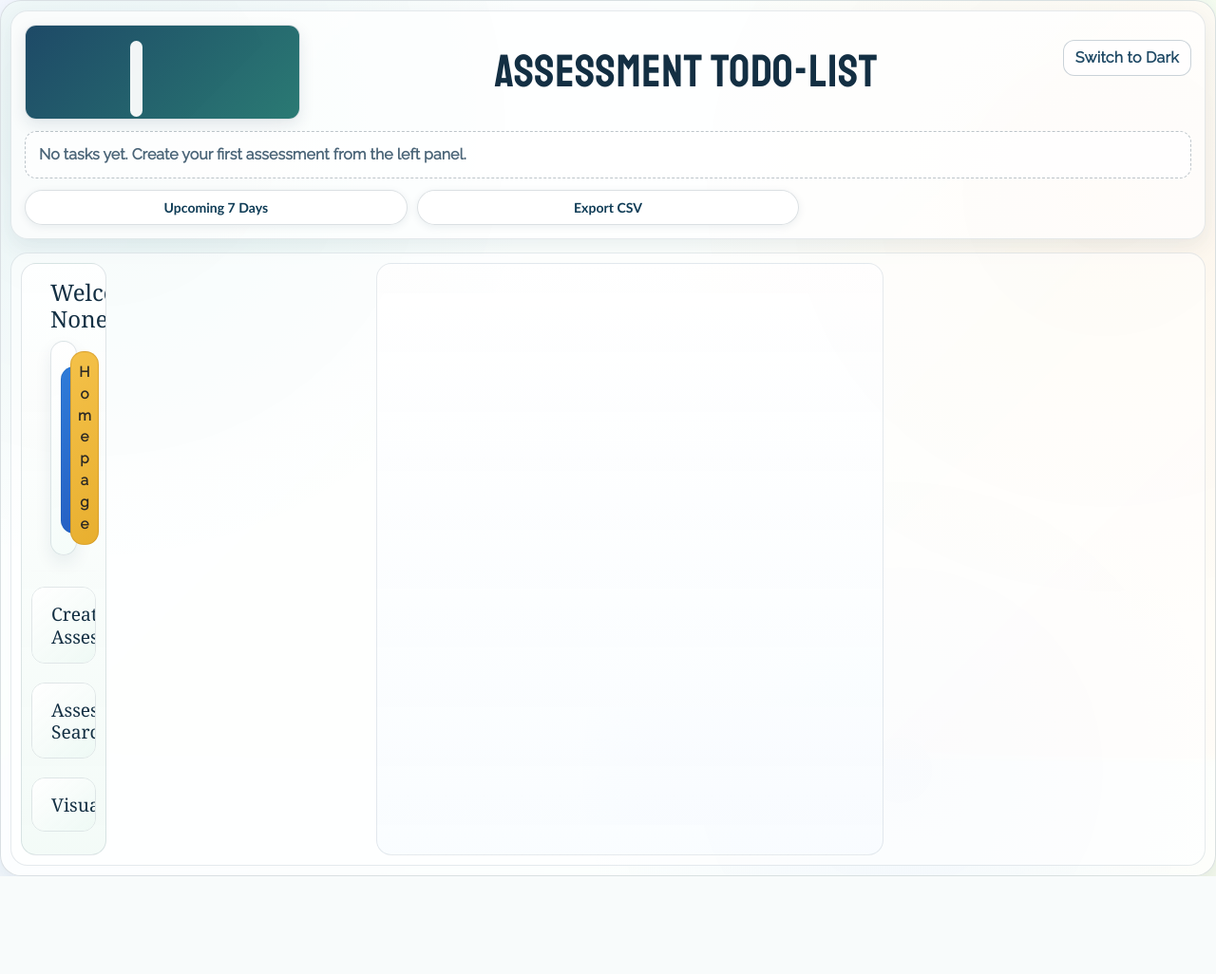
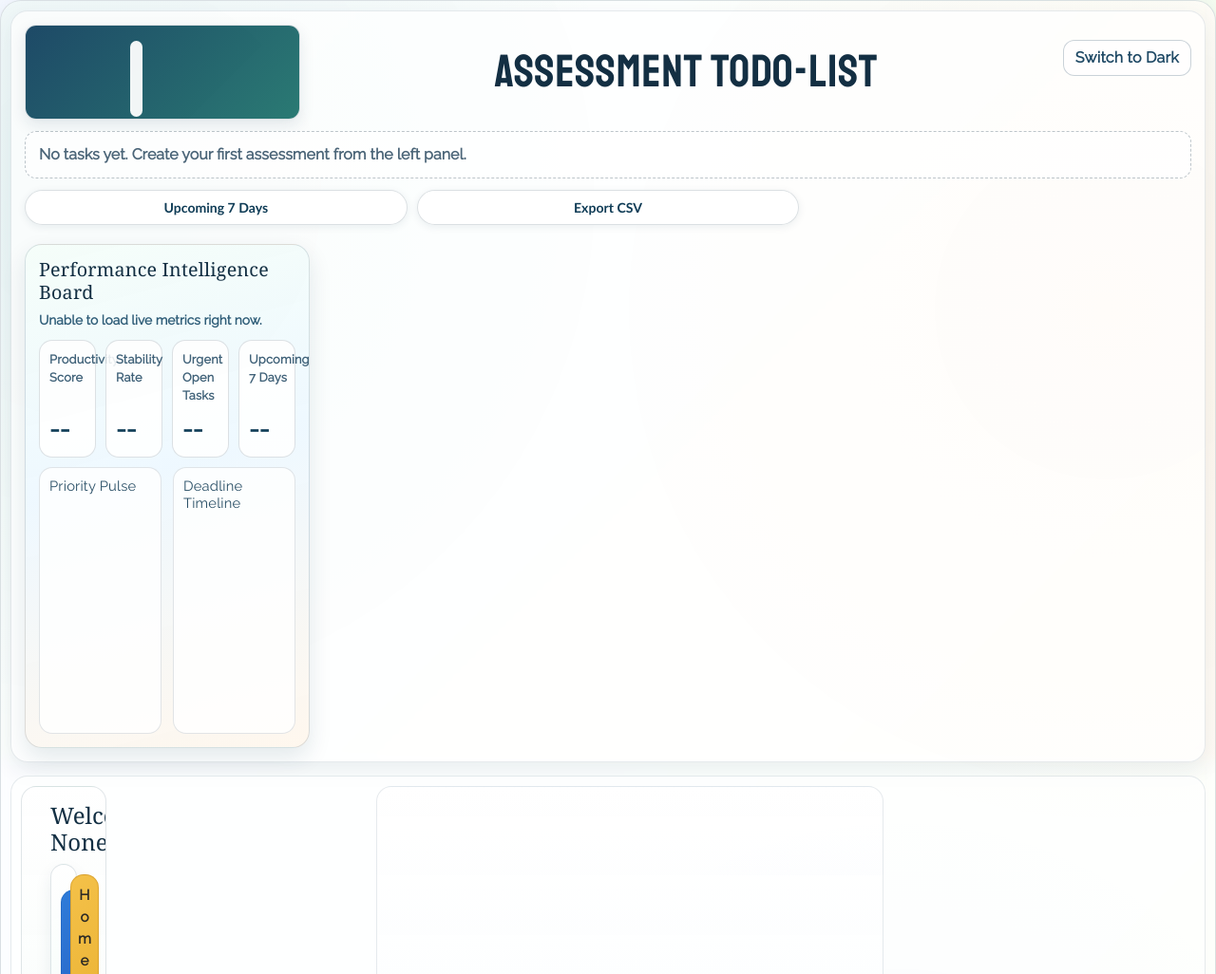
Before and after one commit to frankwyf/Flask_Todo_List, a Flask app: page /discard in a window 1280 px wide. Shown: the top 1026 px of the page at 95% size. Before the commit the page ends 923 px from the top, so only its background shows below. Run offline with Flask 3, Linux system fonts and the light colour scheme; data that the repository does not hold is empty; some libraries are stand-ins or nearby versions.

Commit message:
feat(ui): add intelligence dashboard and richer client interactions

```diff
--- a/app/static/css/portfolio-upgrade.css
+++ b/app/static/css/portfolio-upgrade.css
@@ -735,6 +735,94 @@ button[type="reset"],
   color: var(--ui-brand);
 }
 
+#todo_list .insight-lab {
+  margin-top: 10px;
+  border: 1px solid rgba(19, 47, 67, 0.14);
+  border-radius: 18px;
+  background:
+    linear-gradient(165deg, rgba(245, 255, 250, 0.86) 0%, rgba(235, 247, 255, 0.84) 45%, rgba(255, 246, 235, 0.85) 100%);
+  box-shadow: 0 10px 24px rgba(12, 51, 74, 0.11);
+  padding: 14px;
+  animation: riseIn 480ms ease both;
+}
+
+#todo_list .insight-lab-head {
+  display: flex;
+  flex-wrap: wrap;
+  align-items: baseline;
+  justify-content: space-between;
+  gap: 8px;
+  margin-bottom: 10px;
+}
+
+#todo_list .insight-lab-head h4 {
+  margin: 0;
+  font-size: clamp(1rem, 1.1vw + 0.35rem, 1.25rem);
+  letter-spacing: 0.2px;
+}
+
+#todo_list #insight-status {
+  margin: 0;
+  color: #2f5d78;
+  font-size: 0.86rem;
+  font-weight: 600;
+}
+
+#todo_list .insight-kpis {
+  display: grid;
+  grid-template-columns: repeat(4, minmax(0, 1fr));
+  gap: 10px;
+}
+
+#todo_list .insight-kpi-card {
+  border: 1px solid rgba(19, 47, 67, 0.14);
+  border-radius: 14px;
+  background: rgba(255, 255, 255, 0.88);
+  padding: 10px;
+  min-height: 84px;
+  display: grid;
+  align-content: space-between;
+  gap: 6px;
+}
+
+#todo_list .insight-kpi-label {
+  font-size: 0.8rem;
+  letter-spacing: 0.22px;
+  color: #3f6178;
+  font-weight: 700;
+}
+
+#todo_list .insight-kpi-card strong {
+  font-size: clamp(1.15rem, 2vw, 1.6rem);
+  color: #0f3d57;
+}
+
+#todo_list .insight-chart-grid {
+  margin-top: 10px;
+  display: grid;
+  grid-template-columns: repeat(2, minmax(0, 1fr));
+  gap: 12px;
+}
+
+#todo_list .insight-chart-card {
+  border: 1px solid rgba(19, 47, 67, 0.12);
+  border-radius: 14px;
+  background: rgba(255, 255, 255, 0.82);
+  padding: 10px;
+}
+
+#todo_list .insight-chart-card h5 {
+  margin: 0 0 4px;
+  font-size: 0.92rem;
+  color: #2b5067;
+  letter-spacing: 0.2px;
+}
+
+#todo_list .insight-chart-canvas {
+  width: 100%;
+  min-height: 220px;
+}
+
 .theme-toolbar {
   display: flex;
   justify-content: flex-end;
--- a/app/static/js/home.js
+++ b/app/static/js/home.js
@@ -1,103 +1,265 @@
-//deal with the deadline date
-var today = new Date();
-var year = today.getFullYear();
-var month = today.getMonth() + 1;
-var date = today.getDate();
-var hour = today.getHours();
-var min = today.getMinutes();
-
-//make up for month and date if it is not two-digits
+// Deal with datetime defaults for task forms.
 function addZero(num) {
-    return num < 10 ? '0' + num : num;
+    return num < 10 ? "0" + num : String(num);
 }
 
-$(document).ready(function () {
-    document.getElementById('setdead').setAttribute("value",
-        year + "-" + addZero(month) + "-" + addZero(date) + "T" + addZero(hour) + ":" + addZero(min));
-    document.getElementById('setremind').setAttribute("value",
-        year + "-" + addZero(month) + "-" + addZero(date) + "T" + addZero(hour) + ":" + addZero(min));
-});
+function setNowForTaskInputs() {
+    var now = new Date();
+    var datetimeValue =
+        now.getFullYear() +
+        "-" +
+        addZero(now.getMonth() + 1) +
+        "-" +
+        addZero(now.getDate()) +
+        "T" +
+        addZero(now.getHours()) +
+        ":" +
+        addZero(now.getMinutes());
 
-//front end check for new assessment adding
-const form = document.getElementById('form');
-const module = document.getElementById('create-list-input');
-const assessment = document.getElementById('create-task-input');
+    var deadlineInput = document.getElementById("setdead");
+    var remindInput = document.getElementById("setremind");
 
-
-if (form && module && assessment) {
-    form.addEventListener('submit', e => {
-        e.preventDefault();
-        const modulevalue = module.value.trim();
-        const assvalue = assessment.value.trim();
-        if (modulevalue === '') {
-            setError(module, "Module must be entered!");
-        } else if (assvalue === '') {
-            setError(assessment, "Assessment must be entered!");
-        } else {
-            form.submit();
+    if (deadlineInput) {
+        deadlineInput.setAttribute("value", datetimeValue);
     }
-    })
-}
-const setError = (element, message) => {
-    const inputControl = element.parentElement;
-    const errorDisplay = inputControl.querySelector('.error-message');
-    errorDisplay.innerText = message;
-    inputControl.classList.add('error-message');
-}
-
-// Configure weather widget only if a key is provided by backend config.
-if (window.WEATHER_WIDGET_KEY) {
-    WIDGET = {
-        "CONFIG": {
-            "layout": "1",
-            "width": "400",
-            "height": "120",
-            "background": "1",
-            "dataColor": "FFFFFF",
-            "language": "en",
-            "borderRadius": "5",
-            "key": window.WEATHER_WIDGET_KEY
-        }
+    if (remindInput) {
+        remindInput.setAttribute("value", datetimeValue);
     }
 }
 
-
-//log out a user
-function logout() {
-    //sent a modal to tell the user that he/she has been logged out
-    window.location.href = "http://127.0.0.1:5000/newlogin"
+function setError(element, message) {
+    var inputControl = element.parentElement;
+    var errorDisplay = inputControl.querySelector(".error-message");
+    if (!errorDisplay) {
+        return;
+    }
+    errorDisplay.innerText = message;
+    inputControl.classList.add("error-message");
 }
 
-//show toast for more message
-var liveToastBtn = document.querySelector("#liveToastBtn");
-if (liveToastBtn) {
-    liveToastBtn.onclick = function () {
-        var toastEl = document.querySelector('.toast');
-        if (!toastEl) {
+function clearError(element) {
+    var inputControl = element.parentElement;
+    var errorDisplay = inputControl.querySelector(".error-message");
+    if (!errorDisplay) {
         return;
     }
+    errorDisplay.innerText = "";
+    inputControl.classList.remove("error-message");
+}
+
+function bindCreateTaskValidation() {
+    var form = document.getElementById("form");
+    var moduleInput = document.getElementById("create-list-input");
+    var assessmentInput = document.getElementById("create-task-input");
+
+    if (!form || !moduleInput || !assessmentInput) {
+        return;
+    }
+
+    form.addEventListener("submit", function (event) {
+        event.preventDefault();
+        clearError(moduleInput);
+        clearError(assessmentInput);
+
+        var moduleValue = moduleInput.value.trim();
+        var assessmentValue = assessmentInput.value.trim();
+
+        if (!moduleValue) {
+            setError(moduleInput, "Module must be entered!");
+            return;
+        }
+
+        if (!assessmentValue) {
+            setError(assessmentInput, "Assessment must be entered!");
+            return;
+        }
+
+        form.submit();
+    });
+}
+
+function logout() {
+    window.location.href = window.location.origin + "/newlogin";
+}
+
+function showToastIfPresent() {
+    var toastEl = document.querySelector(".toast");
+    if (!toastEl || !window.bootstrap || !window.bootstrap.Toast) {
+        return;
+    }
+
     new bootstrap.Toast(toastEl).show();
     window.setTimeout(function () {
-            $(".toast").removeClass("show");
+        toastEl.classList.remove("show");
     }, 5000);
 }
+
+function bindToastActions() {
+    var createBtn = document.querySelector("#liveToastBtn");
+    if (createBtn) {
+        createBtn.addEventListener("click", showToastIfPresent);
     }
 
     var inTaskButtons = document.querySelectorAll(".in-task-link");
-if (inTaskButtons.length > 0) {
     inTaskButtons.forEach(function (btn) {
-        btn.addEventListener('click', function () {
-            var toastEl = document.querySelector('.toast');
-            if (!toastEl) {
-                return;
-            }
-            new bootstrap.Toast(toastEl).show();
-        });
+        btn.addEventListener("click", showToastIfPresent);
     });
 }
 
-//log out popover
-var popoverTriggerList = [].slice.call(document.querySelectorAll('[data-bs-toggle="popover"]'))
-var popoverList = popoverTriggerList.map(function (popoverTriggerEl) {
-return new bootstrap.Popover(popoverTriggerEl)
+function bindPopovers() {
+    if (!window.bootstrap || !window.bootstrap.Popover) {
+        return;
+    }
+
+    var popoverTriggerList = Array.prototype.slice.call(
+        document.querySelectorAll('[data-bs-toggle="popover"]')
+    );
+    popoverTriggerList.forEach(function (popoverTriggerEl) {
+        new bootstrap.Popover(popoverTriggerEl);
+    });
+}
+
+function setMetricValue(elementId, value, suffix) {
+    var target = document.getElementById(elementId);
+    if (!target) {
+        return;
+    }
+
+    var finalSuffix = suffix || "";
+    target.textContent = String(value) + finalSuffix;
+}
+
+function renderPriorityMiniChart(priorityDistribution) {
+    var chartEl = document.getElementById("insight-priority-chart");
+    if (!chartEl || !window.echarts) {
+        return;
+    }
+
+    var chartData = [];
+    Object.keys(priorityDistribution || {}).forEach(function (key) {
+        chartData.push({ name: key, value: priorityDistribution[key] });
+    });
+
+    var chart = echarts.init(chartEl);
+    chart.setOption({
+        tooltip: { trigger: "item" },
+        legend: { bottom: 0, icon: "circle" },
+        series: [
+            {
+                type: "pie",
+                radius: ["42%", "72%"],
+                itemStyle: { borderRadius: 6, borderColor: "#fff", borderWidth: 2 },
+                data: chartData,
+            },
+        ],
+    });
+
+    window.addEventListener("resize", function () {
+        chart.resize();
+    });
+}
+
+function renderTimelineMiniChart(timelineItems) {
+    var chartEl = document.getElementById("insight-timeline-chart");
+    if (!chartEl || !window.echarts) {
+        return;
+    }
+
+    var xAxisData = [];
+    var yAxisData = [];
+    (timelineItems || []).forEach(function (item) {
+        xAxisData.push(item.date.slice(5));
+        yAxisData.push(item.count);
+    });
+
+    var chart = echarts.init(chartEl);
+    chart.setOption({
+        tooltip: { trigger: "axis" },
+        grid: { left: 30, right: 16, top: 20, bottom: 30 },
+        xAxis: {
+            type: "category",
+            data: xAxisData,
+            axisLabel: { fontSize: 10 },
+        },
+        yAxis: {
+            type: "value",
+            minInterval: 1,
+        },
+        series: [
+            {
+                type: "line",
+                smooth: true,
+                data: yAxisData,
+                areaStyle: { opacity: 0.15 },
+                lineStyle: { width: 3 },
+                symbolSize: 8,
+            },
+        ],
+    });
+
+    window.addEventListener("resize", function () {
+        chart.resize();
+    });
+}
+
+function initInsightsBoard() {
+    var board = document.querySelector("[data-insight-board]");
+    if (!board) {
+        return;
+    }
+
+    var userId = board.getAttribute("data-user-id");
+    if (!userId) {
+        return;
+    }
+
+    var statusLabel = document.getElementById("insight-status");
+    if (statusLabel) {
+        statusLabel.textContent = "Computing performance intelligence...";
+    }
+
+    var insightsUrl = "/api/insights?user_id=" + encodeURIComponent(userId);
+    var timelineUrl = "/api/timeline?user_id=" + encodeURIComponent(userId) + "&days=14";
+
+    Promise.all([fetch(insightsUrl), fetch(timelineUrl)])
+        .then(function (responses) {
+            return Promise.all(
+                responses.map(function (response) {
+                    if (!response.ok) {
+                        throw new Error("Failed to load dashboard insights.");
+                    }
+                    return response.json();
                 })
+            );
+        })
+        .then(function (payloads) {
+            var insights = payloads[0];
+            var timeline = payloads[1];
+            var kpis = insights.kpis || {};
+
+            setMetricValue("insight-productivity", Number(kpis.productivity_score || 0).toFixed(2));
+            setMetricValue("insight-stability", Number(kpis.stability_rate || 0).toFixed(2), "%");
+            setMetricValue("insight-urgent", kpis.urgent_open || 0);
+            setMetricValue("insight-upcoming", kpis.upcoming_7_days || 0);
+
+            renderPriorityMiniChart(insights.priority_distribution || {});
+            renderTimelineMiniChart(timeline.timeline || []);
+
+            if (statusLabel) {
+                statusLabel.textContent = "Live metrics synced successfully.";
+            }
+        })
+        .catch(function () {
+            if (statusLabel) {
+                statusLabel.textContent = "Unable to load live metrics right now.";
+            }
+        });
+}
+
+document.addEventListener("DOMContentLoaded", function () {
+    setNowForTaskInputs();
+    bindCreateTaskValidation();
+    bindToastActions();
+    bindPopovers();
+    initInsightsBoard();
+});
--- a/app/templates/dolist.html
+++ b/app/templates/dolist.html
@@ -69,6 +69,40 @@
         <section class="portfolio-links">
             <a href="{{ url_for('task.searchUpcoming', user_id=id, user_name=user, days=7) }}">Upcoming 7 Days</a>
             <a href="{{ url_for('task.exportTasks', user_id=id, user_name=user) }}">Export CSV</a>
+        </section>
+        <section class="insight-lab" data-insight-board data-user-id="{{ id }}" aria-live="polite">
+            <div class="insight-lab-head">
+                <h4>Performance Intelligence Board</h4>
+                <p id="insight-status">Loading strategic metrics...</p>
+            </div>
+            <div class="insight-kpis">
+                <article class="insight-kpi-card">
+                    <span class="insight-kpi-label">Productivity Score</span>
+                    <strong id="insight-productivity">--</strong>
+                </article>
+                <article class="insight-kpi-card">
+                    <span class="insight-kpi-label">Stability Rate</span>
+                    <strong id="insight-stability">--</strong>
+                </article>
+                <article class="insight-kpi-card">
+                    <span class="insight-kpi-label">Urgent Open Tasks</span>
+                    <strong id="insight-urgent">--</strong>
+                </article>
+                <article class="insight-kpi-card">
+                    <span class="insight-kpi-label">Upcoming 7 Days</span>
+                    <strong id="insight-upcoming">--</strong>
+                </article>
+            </div>
+            <div class="insight-chart-grid">
+                <article class="insight-chart-card">
+                    <h5>Priority Pulse</h5>
+                    <div id="insight-priority-chart" class="insight-chart-canvas" aria-label="Priority distribution mini chart"></div>
+                </article>
+                <article class="insight-chart-card">
+                    <h5>Deadline Timeline</h5>
+                    <div id="insight-timeline-chart" class="insight-chart-canvas" aria-label="Deadline timeline mini chart"></div>
+                </article>
+            </div>
         </section>
     </div>
     <div class="container-fluid" ng-app="myapp" ng-controller="dolist">
@@ -565,6 +599,20 @@
 </div>
 <script>
     window.WEATHER_WIDGET_KEY = "{{ weather_widget_key }}";
+    if (window.WEATHER_WIDGET_KEY) {
+        window.WIDGET = {
+            "CONFIG": {
+                "layout": "1",
+                "width": "400",
+                "height": "120",
+                "background": "1",
+                "dataColor": "FFFFFF",
+                "language": "en",
+                "borderRadius": "5",
+                "key": window.WEATHER_WIDGET_KEY
+            }
+        };
+    }
 </script>
 <p id="chart-key-help" class="sr-only">Use left and right arrow keys to scroll chart content on small screens.</p>
 {% if weather_widget_enabled %}
```
Also changed, not shown: other parts of app/static/css/portfolio-upgrade.css (+37 -0 lines), tests/click/test_routes_coverage.py (+4 -0 lines). Lines whose indentation alone changed are shown as unchanged.
